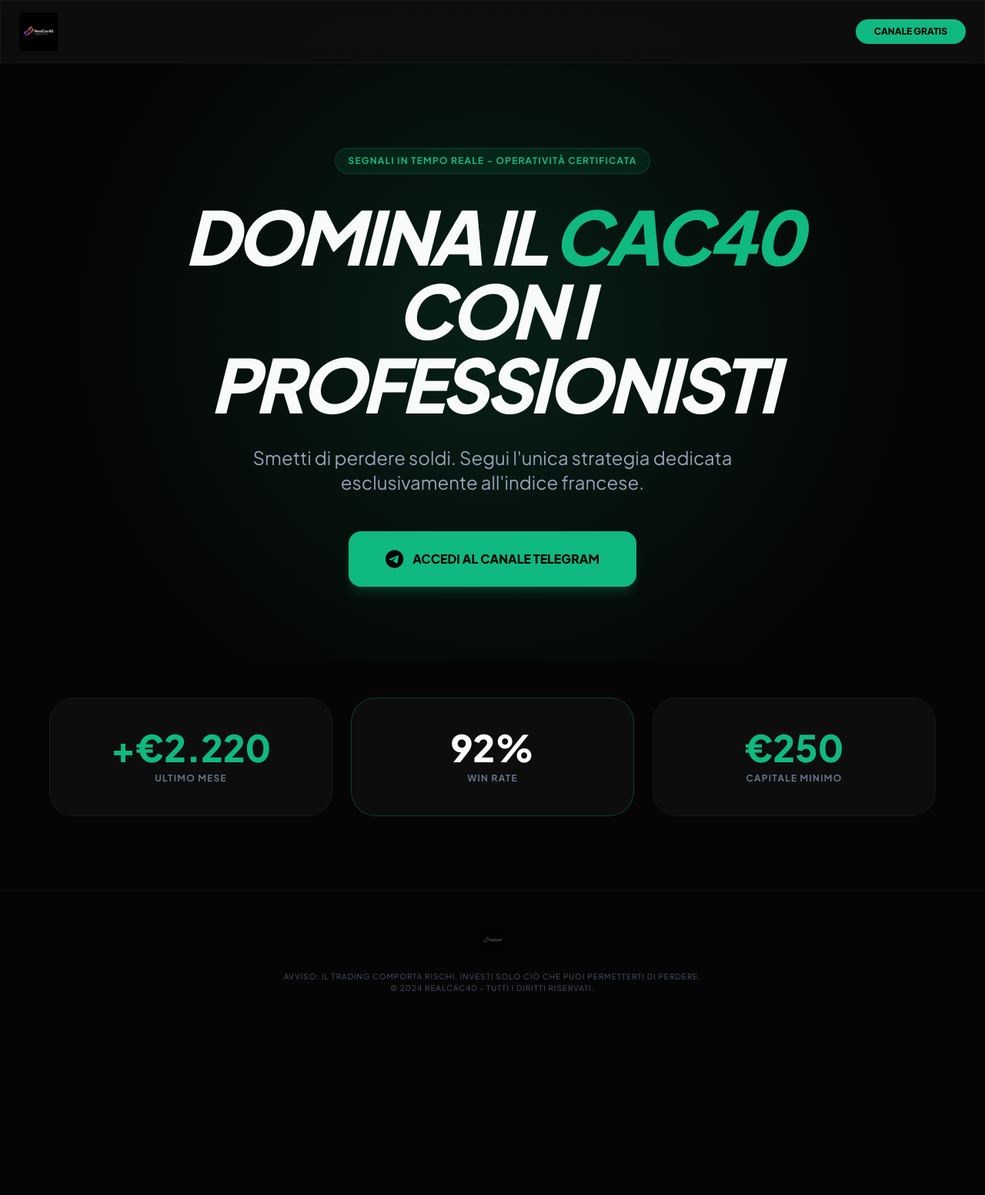
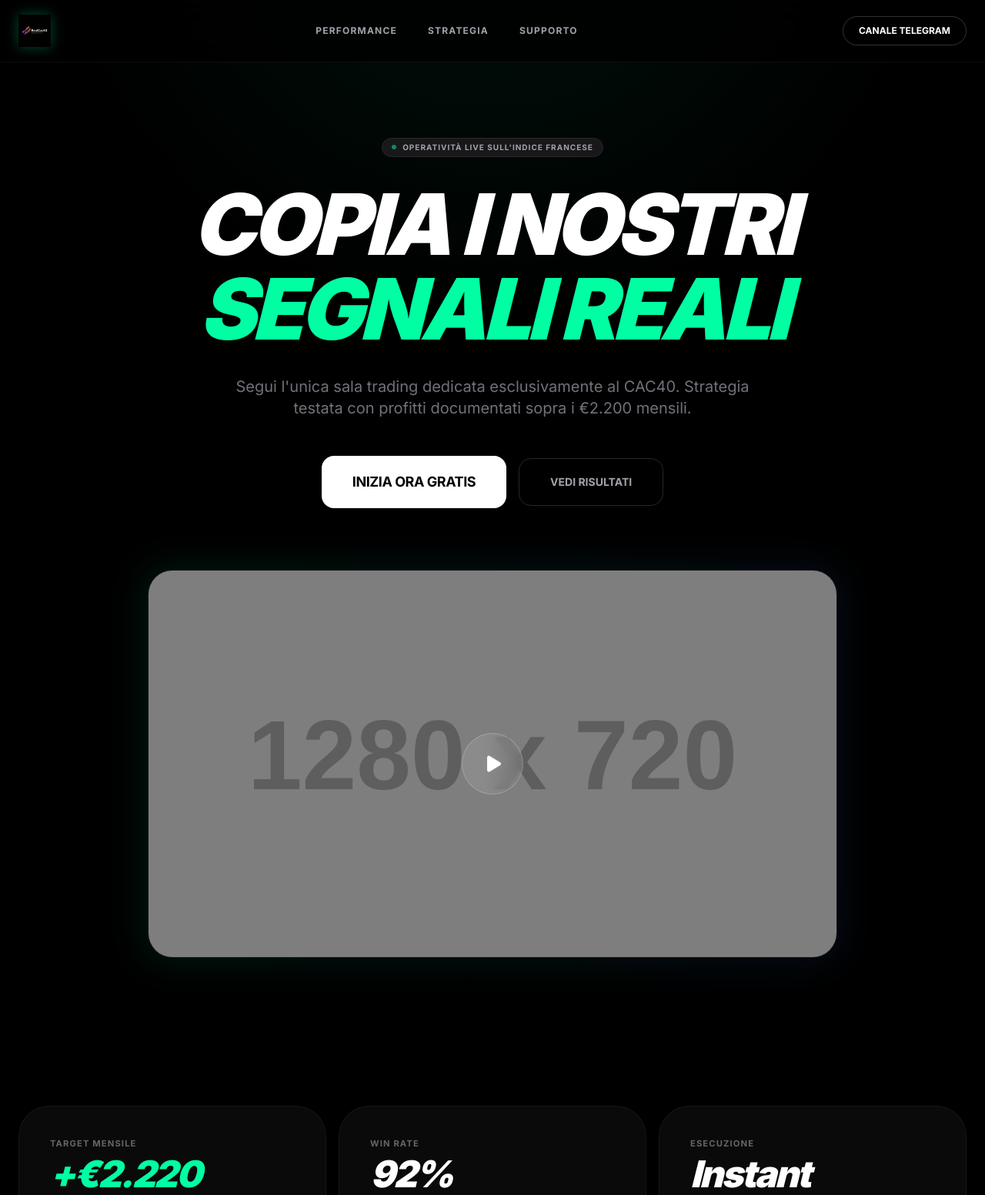
Before and after one commit to realc40/Realc40, a plain HTML site: page index.html in a window 1280 px wide. Shown: the top 1552 px of the page at 77% size. Before the commit the page ends 1339 px from the top, so only its background shows below. Drawn offline with nearby package versions, Linux system fonts and the light colour scheme; placeholder pictures from the web are drawn by us.

Commit message:
Update index.html

```diff
--- a/index.html
+++ b/index.html
@@ -3,117 +3,195 @@
 <head>
     <meta charset="UTF-8">
     <meta name="viewport" content="width=device-width, initial-scale=1.0">
-    <title>RealCac40 | Segnali Professionali Indice Francese</title>
+    <title>RealCac40 | Trading Professionale Certificato</title>
 
-    <!-- Tailwind CSS (CDN) -->
+    <!-- Tailwind CSS -->
     <script src="https://cdn.tailwindcss.com"></script>
-    <!-- FontAwesome per le icone -->
+    <!-- FontAwesome -->
     <link href="https://cdnjs.cloudflare.com/ajax/libs/font-awesome/6.4.0/css/all.min.css" rel="stylesheet">
-    <!-- Google Fonts -->
-    <link href="https://fonts.googleapis.com/css2?family=Plus+Jakarta+Sans:wght@400;700;800&display=swap" rel="stylesheet">
+    <!-- Google Fonts: Inter per un look pulito e moderno -->
+    <link href="https://fonts.googleapis.com/css2?family=Inter:wght@400;600;700;800;900&display=swap" rel="stylesheet">
 
     <style>
+        :root {
+            --brand-green: #00ffa3; /* Verde neon stile RealFX */
+            --bg-dark: #000000;
+            --card-dark: #0a0a0a;
+        }
         body {
-            background-color: #050505;
-            color: #f8fafc;
-            font-family: 'Plus Jakarta Sans', sans-serif;
+            background-color: var(--bg-dark);
+            color: #ffffff;
+            font-family: 'Inter', sans-serif;
             margin: 0;
+            overflow-x: hidden;
         }
-        .hero-glow {
-            background: radial-gradient(circle at 50% 50%, rgba(16, 185, 129, 0.15) 0%, rgba(5, 5, 5, 0) 70%);
+
+        /* Effetto sfumatura dello sfondo stile RealFX */
+        .bg-glow {
+            position: fixed;
+            top: 0;
+            left: 50%;
+            transform: translateX(-50%);
+            width: 100vw;
+            height: 100vh;
+            background: radial-gradient(circle at 50% -20%, rgba(0, 255, 163, 0.08) 0%, rgba(0, 0, 0, 0) 50%);
+            z-index: -1;
         }
-        .glass {
-            background: rgba(15, 15, 15, 0.8);
-            backdrop-filter: blur(12px);
-            border: 1px solid rgba(255, 255, 255, 0.08);
+
+        .glass-nav {
+            background: rgba(0, 0, 0, 0.8);
+            backdrop-filter: blur(20px);
+            border-bottom: 1px solid rgba(255, 255, 255, 0.05);
         }
-        .accent-text { color: #10b981; }
-        .accent-bg { background-color: #10b981; }
 
-        /* Stile per il logo caricato */
+        .hero-title {
+            letter-spacing: -0.05em;
+            line-height: 0.95;
+        }
+
+        .btn-premium {
+            background: #ffffff;
+            color: #000;
+            font-weight: 700;
+            transition: all 0.2s cubic-bezier(0.4, 0, 0.2, 1);
+        }
+        .btn-premium:hover {
+            background: var(--brand-green);
+            transform: scale(1.02);
+        }
+
+        .card-bento {
+            background: var(--card-dark);
+            border: 1px solid rgba(255, 255, 255, 0.05);
+            transition: border 0.3s ease;
+        }
+        .card-bento:hover {
+            border-color: rgba(0, 255, 163, 0.2);
+        }
+
+        .stat-label {
+            color: #666;
+            text-transform: uppercase;
+            font-size: 0.7rem;
+            letter-spacing: 0.1em;
+            font-weight: 700;
+        }
+
+        /* Animazione per il logo */
         .logo-img {
-            max-height: 50px;
-            width: auto;
-            object-fit: contain;
+            height: 42px;
+            filter: drop-shadow(0 0 8px rgba(0, 255, 163, 0.3));
         }
     </style>
 </head>
 <body class="antialiased">
 
+    <div class="bg-glow"></div>
+
     <!-- Navigazione -->
-    <nav class="fixed w-full z-50 glass border-b border-white/5">
+    <nav class="fixed w-full z-50 glass-nav">
         <div class="max-w-7xl mx-auto px-6 h-20 flex items-center justify-between">
-            <!-- Logo Area -->
-            <div class="flex items-center gap-3">
-                <a href="/" class="flex items-center gap-3">
-                    <!-- Sostituisci 'logo.png' con il nome del tuo file caricato su GitHub -->
-                    <img src="logo.png" alt="RealCac40 Logo" class="logo-img" onerror="this.style.display='none'; document.getElementById('fallback-logo').style.display='flex';">
+            <a href="/" class="flex items-center gap-2">
+                <img src="logo.png" alt="RealCac40" class="logo-img" onerror="this.src='https://via.placeholder.com/150x50/000000/00ffa3?text=REALCAC40'">
+            </a>
 
-                    <!-- Logo di backup (appare se l'immagine manca) -->
-                    <div id="fallback-logo" class="hidden items-center gap-2">
-                        <div class="w-10 h-10 accent-bg rounded-lg flex items-center justify-center text-black font-bold">
-                            <i class="fas fa-rocket"></i>
-                        </div>
-                        <span class="text-xl font-extrabold tracking-tighter uppercase italic">Real<span class="accent-text">Cac40</span></span>
-                    </div>
-                </a>
+            <div class="hidden md:flex items-center gap-10 text-xs font-bold uppercase tracking-widest text-zinc-400">
+                <a href="#performance" class="hover:text-white transition-colors">Performance</a>
+                <a href="#about" class="hover:text-white transition-colors">Strategia</a>
+                <a href="#faq" class="hover:text-white transition-colors">Supporto</a>
             </div>
 
-            <!-- Tasto Telegram -->
-            <a href="https://t.me/+8LqEns-JrRA1YTE0" target="_blank" class="accent-bg text-black px-6 py-2 rounded-full text-xs font-black uppercase transition-all hover:scale-105 hover:shadow-[0_0_15px_rgba(16,185,129,0.5)]">
-                Canale Gratis
+            <a href="https://t.me/+8LqEns-JrRA1YTE0" target="_blank" class="px-5 py-2.5 rounded-full border border-white/20 text-xs font-bold uppercase hover:bg-white hover:text-black transition-all">
+                Canale Telegram
             </a>
         </div>
     </nav>
 
     <!-- Hero Section -->
-    <section class="relative pt-48 pb-24 px-6 hero-glow text-center">
-        <div class="max-w-4xl mx-auto relative z-10">
-            <div class="inline-block px-4 py-2 rounded-full bg-[#10b981]/10 border border-[#10b981]/20 accent-text text-xs font-bold mb-8 uppercase tracking-widest">
-                Segnali in tempo reale - Operatività Certificata
+    <main class="relative pt-44 pb-24 px-6">
+        <div class="max-w-4xl mx-auto text-center">
+            <div class="inline-flex items-center gap-2 px-3 py-1 rounded-full bg-zinc-900 border border-zinc-800 text-zinc-400 text-[10px] font-bold mb-8 uppercase tracking-widest">
+                <span class="w-1.5 h-1.5 rounded-full bg-[#00ffa3] animate-pulse"></span>
+                Operatività Live sull'Indice Francese
             </div>
-            <h1 class="text-5xl md:text-8xl font-black mb-8 leading-none tracking-tighter italic uppercase">
-                Domina il <span class="accent-text">CAC40</span> <br>con i Professionisti
+
+            <h1 class="hero-title text-6xl md:text-[110px] font-[900] mb-8 uppercase italic">
+                Copia i nostri <br>
+                <span class="text-[#00ffa3]">Segnali Reali</span>
             </h1>
-            <p class="text-lg md:text-2xl text-slate-400 mb-12 max-w-2xl mx-auto leading-relaxed">
-                Smetti di perdere soldi. Segui l'unica strategia dedicata esclusivamente all'indice francese.
+
+            <p class="text-lg md:text-xl text-zinc-500 mb-12 max-w-2xl mx-auto font-medium leading-relaxed">
+                Segui l'unica sala trading dedicata esclusivamente al CAC40. Strategia testata con profitti documentati sopra i €2.200 mensili.
             </p>
-            <div class="flex flex-col sm:flex-row gap-5 justify-center">
-                <a href="https://t.me/+8LqEns-JrRA1YTE0" target="_blank" class="px-12 py-5 accent-bg text-black font-black rounded-2xl flex items-center justify-center gap-3 shadow-lg shadow-emerald-500/20 transition-all hover:-translate-y-1">
-                    <i class="fab fa-telegram-plane text-2xl"></i>
-                    ACCEDI AL CANALE TELEGRAM
+
+            <div class="flex flex-col sm:flex-row items-center justify-center gap-4 mb-20">
+                <a href="https://t.me/+8LqEns-JrRA1YTE0" target="_blank" class="btn-premium w-full sm:w-auto px-10 py-5 rounded-2xl text-lg uppercase tracking-tight">
+                    Inizia Ora Gratis
+                </a>
+                <a href="#performance" class="w-full sm:w-auto px-10 py-5 rounded-2xl border border-zinc-800 text-zinc-400 font-bold hover:bg-zinc-900 transition-all uppercase text-sm">
+                    Vedi Risultati
                 </a>
             </div>
+
+            <!-- Placeholder per Video/Immagine stile RealFX -->
+            <div class="relative max-w-5xl mx-auto group">
+                <div class="absolute -inset-1 bg-gradient-to-r from-[#00ffa3]/20 to-blue-500/20 rounded-[32px] blur-xl opacity-50 group-hover:opacity-100 transition duration-1000"></div>
+                <div class="relative card-bento rounded-[32px] overflow-hidden aspect-video flex items-center justify-center">
+                    <img src="https://via.placeholder.com/1280x720/0a0a0a/00ffa3?text=Preview+MetaTrader+RealCac40" class="w-full h-full object-cover opacity-60">
+                    <div class="absolute inset-0 flex items-center justify-center">
+                        <a href="https://t.me/+8LqEns-JrRA1YTE0" target="_blank" class="w-20 h-20 bg-white/10 backdrop-blur-md rounded-full flex items-center justify-center border border-white/20 hover:scale-110 transition-transform cursor-pointer">
+                            <i class="fas fa-play text-white text-2xl ml-1"></i>
+                        </a>
+                    </div>
+                </div>
+            </div>
         </div>
-    </section>
+    </main>
 
-    <!-- Risultati Rapidi -->
-    <section class="py-12 px-6">
-        <div class="max-w-6xl mx-auto grid grid-cols-1 md:grid-cols-3 gap-6">
-            <div class="glass p-10 rounded-[32px] text-center border-white/5">
-                <div class="text-5xl font-black accent-text mb-2">+€2.220</div>
-                <div class="text-slate-500 uppercase text-xs font-bold tracking-widest">Ultimo Mese</div>
+    <!-- Statistiche Bento Grid -->
+    <section id="performance" class="py-24 px-6 max-w-7xl mx-auto">
+        <div class="grid grid-cols-1 md:grid-cols-3 gap-4">
+            <!-- Box 1 -->
+            <div class="card-bento p-10 rounded-[40px]">
+                <p class="stat-label mb-2">Target Mensile</p>
+                <h3 class="text-5xl font-black text-[#00ffa3] tracking-tighter italic">+€2.220</h3>
+                <p class="text-zinc-500 text-xs mt-4 leading-relaxed italic">Risultato calcolato su un deposito medio di €250-500 con gestione del rischio controllata.</p>
             </div>
-            <div class="glass p-10 rounded-[32px] text-center border-[#10b981]/30">
-                <div class="text-5xl font-black text-white mb-2">92%</div>
-                <div class="text-slate-500 uppercase text-xs font-bold tracking-widest">Win Rate</div>
+            <!-- Box 2 -->
+            <div class="card-bento p-10 rounded-[40px] flex flex-col justify-between">
+                <div>
+                    <p class="stat-label mb-2">Win Rate</p>
+                    <h3 class="text-5xl font-black tracking-tighter italic">92%</h3>
+                </div>
+                <div class="mt-8 flex gap-1">
+                    <div class="h-1 flex-1 bg-[#00ffa3]"></div>
+                    <div class="h-1 flex-1 bg-[#00ffa3]"></div>
+                    <div class="h-1 flex-1 bg-[#00ffa3]"></div>
+                    <div class="h-1 flex-1 bg-zinc-800"></div>
+                </div>
             </div>
-            <div class="glass p-10 rounded-[32px] text-center border-white/5">
-                <div class="text-5xl font-black accent-text mb-2">€250</div>
-                <div class="text-slate-500 uppercase text-xs font-bold tracking-widest">Capitale Minimo</div>
+            <!-- Box 3 -->
+            <div class="card-bento p-10 rounded-[40px]">
+                <p class="stat-label mb-2">Esecuzione</p>
+                <h3 class="text-5xl font-black tracking-tighter italic">Instant</h3>
+                <p class="text-zinc-500 text-xs mt-4 leading-relaxed italic">Notifiche push istantanee sul tuo smartphone tramite il nostro canale Telegram dedicato.</p>
             </div>
         </div>
     </section>
 
     <!-- Footer -->
-    <footer class="py-12 text-center border-t border-white/5 mt-12">
-        <div class="mb-6 opacity-50 grayscale hover:grayscale-0 transition-all">
-             <img src="logo.png" alt="" class="h-8 mx-auto inline-block" onerror="this.style.display='none'">
+    <footer class="py-20 border-t border-zinc-900">
+        <div class="max-w-7xl mx-auto px-6 text-center">
+            <img src="logo.png" alt="" class="h-8 mx-auto mb-10 opacity-30 grayscale" onerror="this.style.display='none'">
+            <div class="flex justify-center gap-8 mb-10 text-zinc-500 text-xs font-bold uppercase tracking-widest">
+                <a href="#" class="hover:text-white">Termini</a>
+                <a href="#" class="hover:text-white">Privacy</a>
+                <a href="https://t.me/+8LqEns-JrRA1YTE0" class="hover:text-white">Supporto</a>
+            </div>
+            <p class="text-[10px] text-zinc-700 uppercase tracking-[0.4em] leading-loose max-w-3xl mx-auto">
+                RealCac40 non fornisce consulenza finanziaria. Le performance passate non garantiscono risultati futuri. Il capitale è a rischio.
+            </p>
         </div>
-        <p class="text-[10px] text-slate-600 uppercase tracking-widest px-6">
-            Avviso: Il trading comporta rischi. Investi solo ciò che puoi permetterti di perdere. <br>
-            &copy; 2024 RealCac40 - Tutti i diritti riservati.
-        </p>
     </footer>
 
 </body>
```
